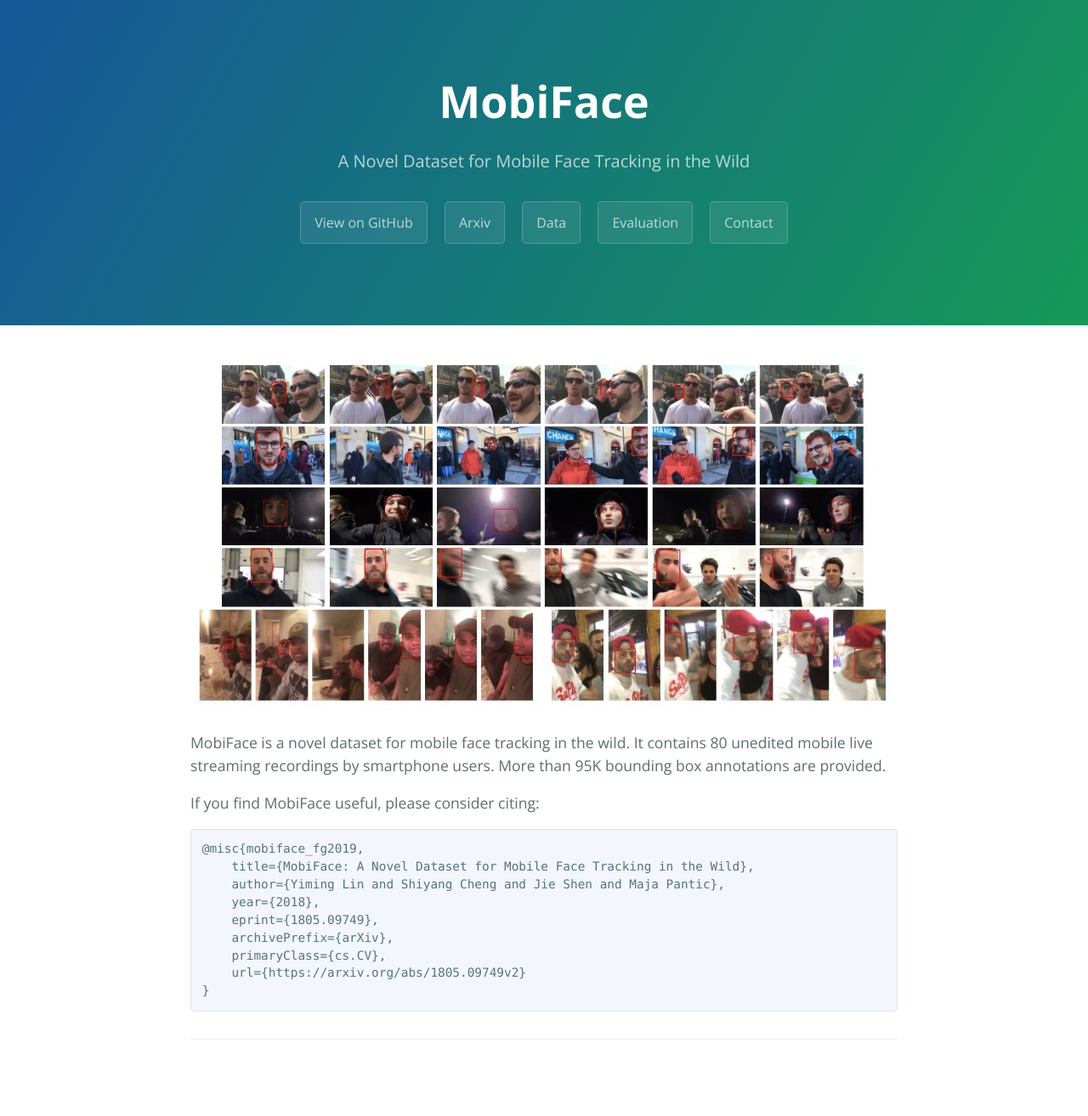
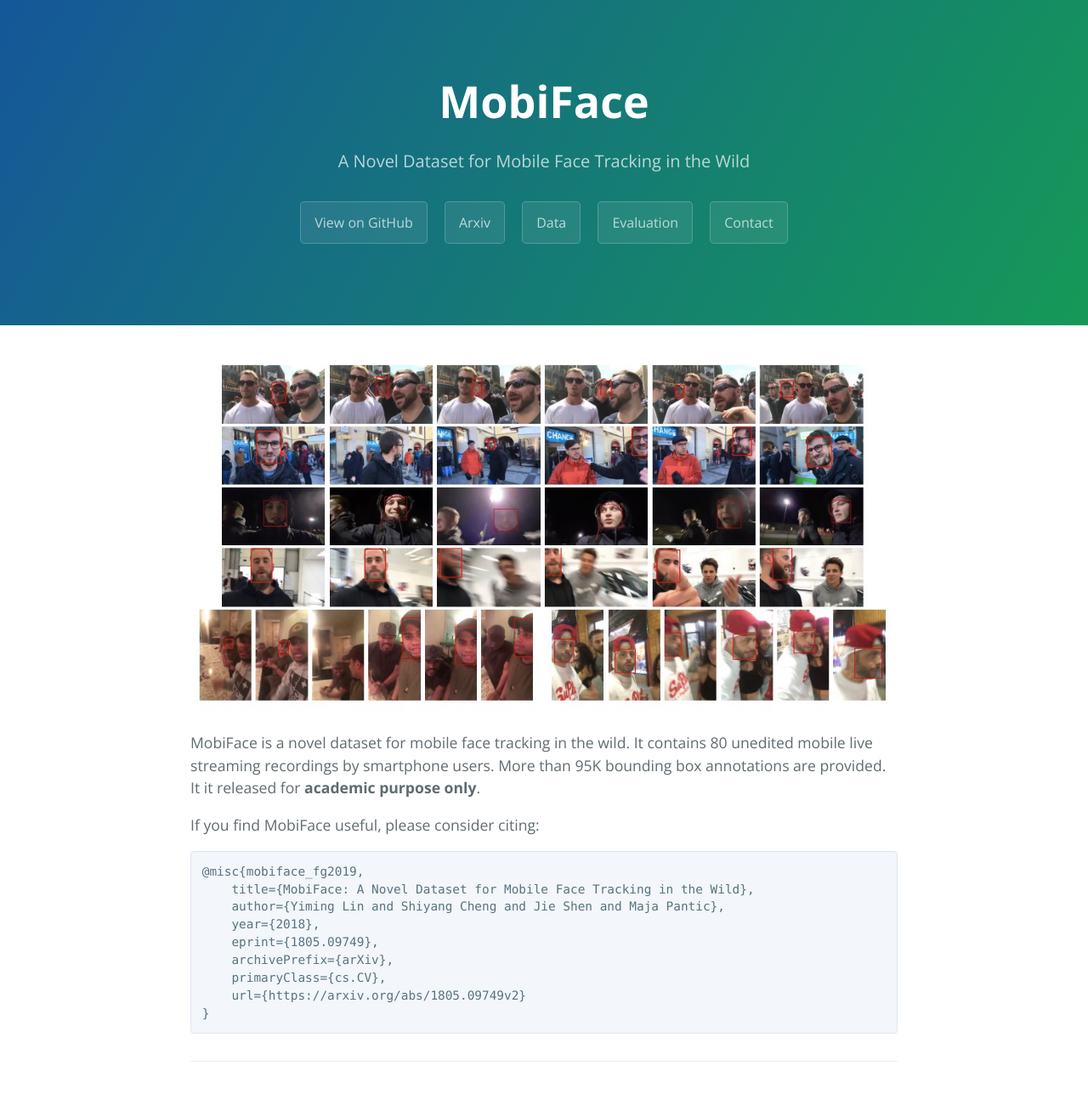
Before and after one commit to ibug-group/mobiface.github.io, a Jekyll site: the page built from index.md, in a window 1280 px wide. Shown: the whole page at 85% size. Built offline with Jekyll 4.4.1, drawn with Linux system fonts in a browser that asks for light colours; before the commit the page ends 1288 px from its top, so only the background shows below that.

Commit message:
Update index.md

````diff
--- a/index.md
+++ b/index.md
@@ -5,7 +5,7 @@ layout: default
 
 <img src="assets/mobiface.jpg" alt="mobiface" class="inline"/>
 
-MobiFace is a novel dataset for mobile face tracking in the wild. It contains 80 unedited mobile live streaming recordings by smartphone users. More than 95K bounding box annotations are provided.
+MobiFace is a novel dataset for mobile face tracking in the wild. It contains 80 unedited mobile live streaming recordings by smartphone users. More than 95K bounding box annotations are provided. It it released for **academic purpose only**.
 
 If you find MobiFace useful, please consider citing:
 ```
````
